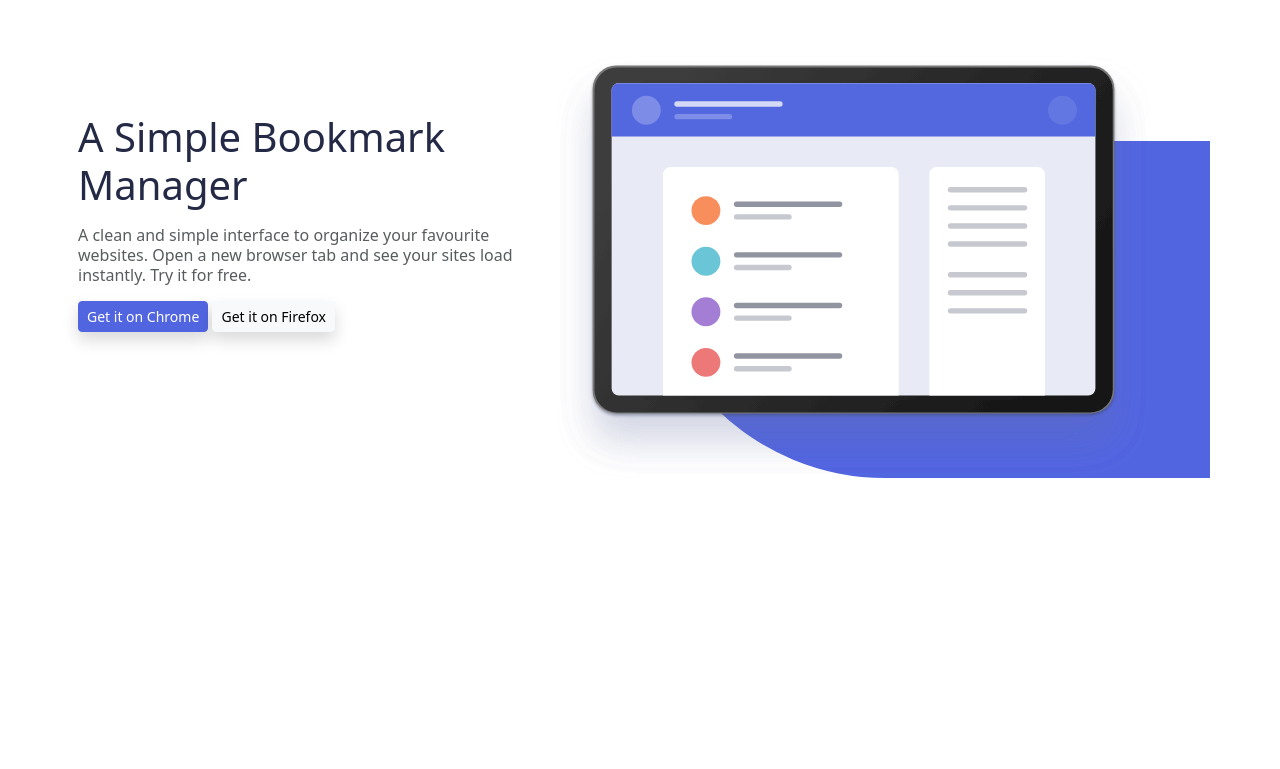
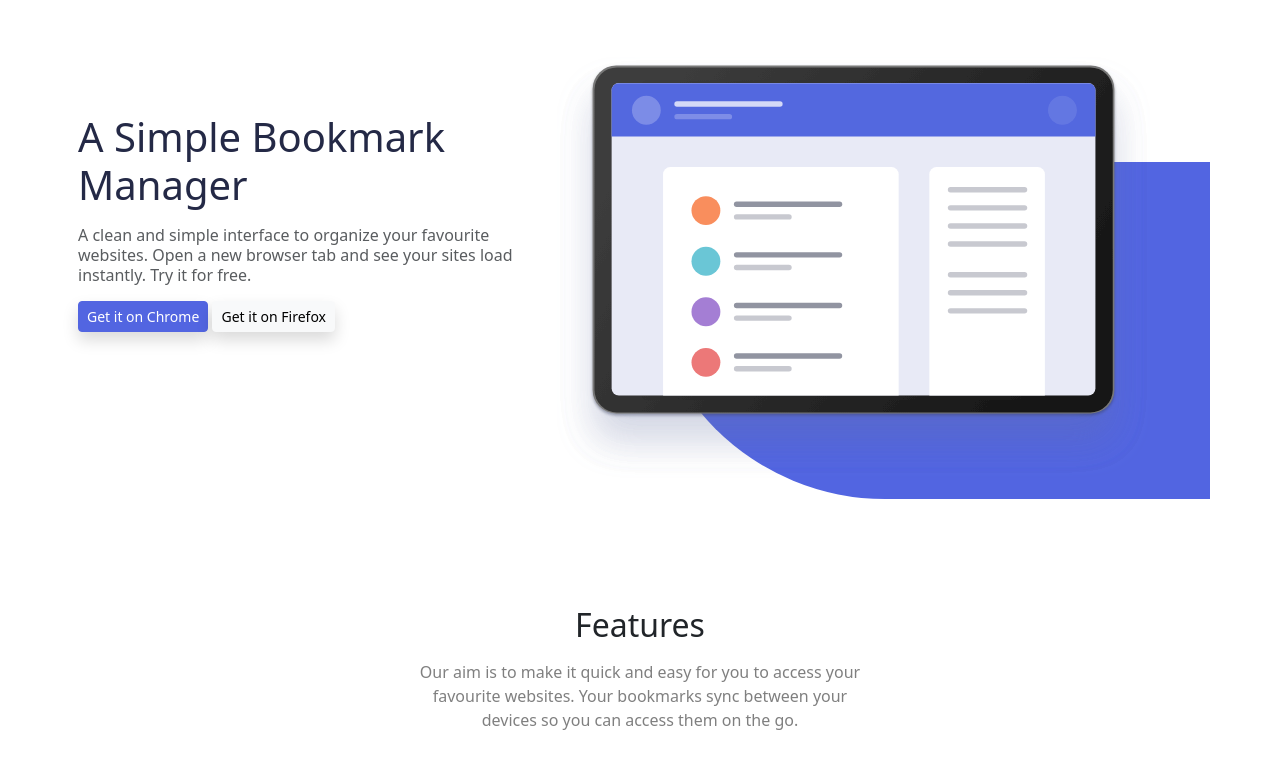
Before and after one commit to SimonStoyanov/1.2-Bootstrap-SASS-Nivell3, a website: page index.html in a window 1280 px wide. Shown: the part 79-848 px from the top of the page. Before the commit the page ends 800 px from the top, so only its background shows below. Drawn offline with nearby package versions, Linux system fonts and the light colour scheme.

Commit message:
Completed the first section of the Features Section (+info)
* Starting now with the tabs
* Made slight changes to the background shape that is displayed behind the image on Exercise 1

```diff
--- a/index.html
+++ b/index.html
@@ -56,15 +56,21 @@
         </div>
       </div>
     </section>
+    <!-- PART 2 -->
+    <section class="features-section py-5 mt-5">
+      <section class="ft-info">
+        <div class="row justify-content-center">
+          <div class="col-sm-12 col-lg-5 p-2 m-4 text-center">
+            <h2>Features</h2>
+            <p class="text-black-50 mt-3">
+              Our aim is to make it quick and easy for you to access your favourite websites.
+              Your bookmarks sync between your devices so you can access them on the go.
+            </p>
+          </div>
+        </div>
+      </section>
+    </section>
   </main>
-
-  <!-- PART 2
-  <section class="container-fluid mx-auto mt-5">
-    <div class="mt-4 text-center justify-content-center">
-      <h2 class="col-12 fw-medium display-6 mt-4">Features</h2>
-      <h4 class="text-black-50 mt-3">Our aim is to make it quick and easy for you to access your favourite websites. Your bookmarks sync between your devices so you can access them on the go.</h4>
-    </div>
-  </section>-->
 
   <script src="node_modules/bootstrap/dist/js/bootstrap.min.js"></script>
 </body>
--- a/main.scss
+++ b/main.scss
@@ -36,7 +36,7 @@ $secondary: #FA5959;
 
 .hero {
     position: absolute;
-    top: 20%;
+    top: 25%;
     left: 15%;
     content: '';
     width: 85%;
```
Also changed, not shown: main.css.
